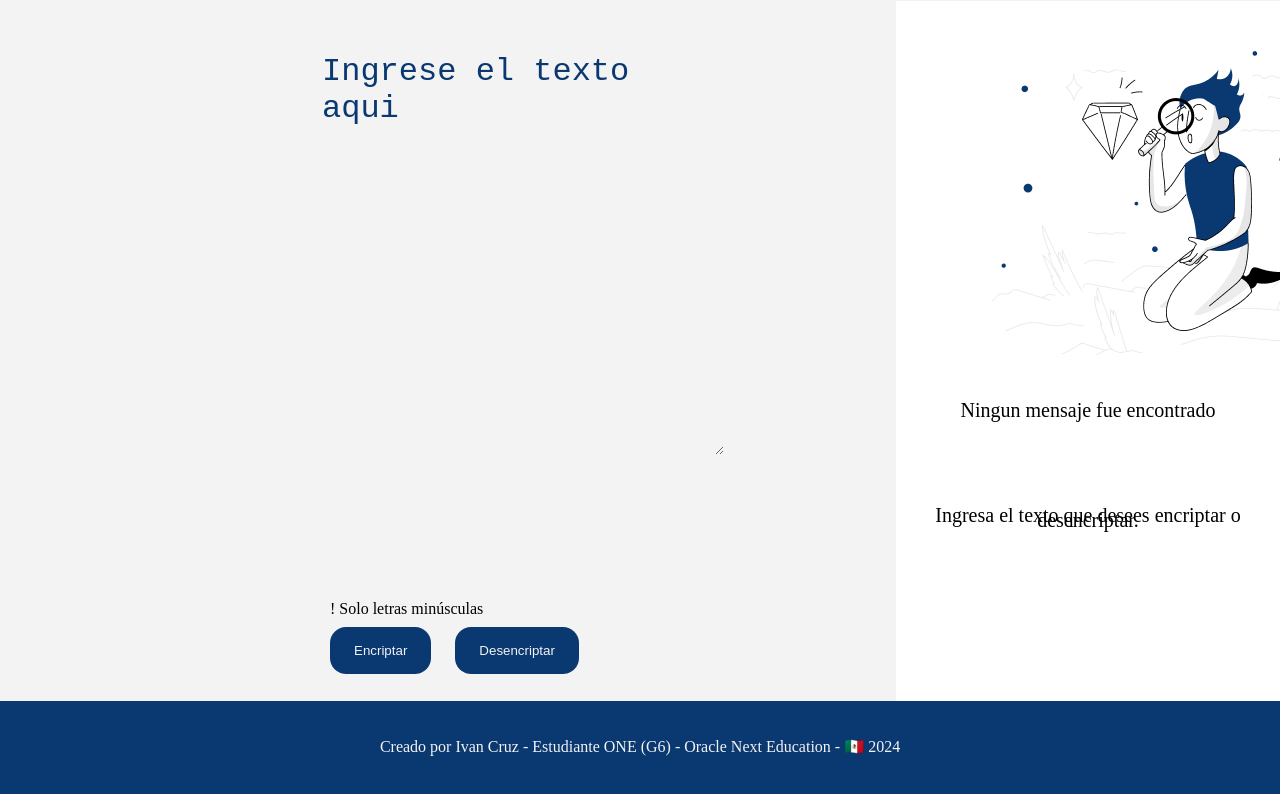
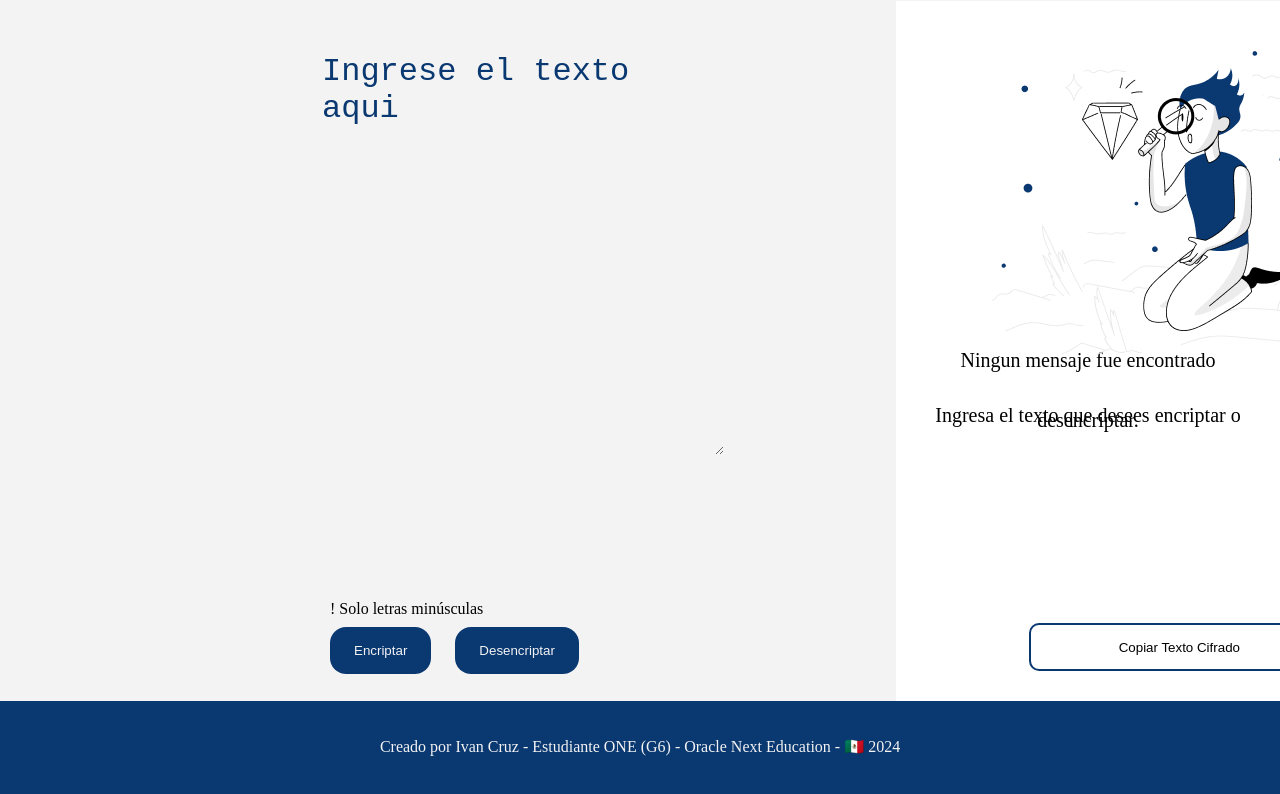
Before and after one commit to Ivandv19/challenge-encriptador, a plain HTML site: page index.html in a window 1280 px wide. Shown: the part 90-884 px from the top of the page. Drawn offline with Linux system fonts and the light colour scheme.

Commit message:
version estable, agrega boton copiar

```diff
--- a/app.js
+++ b/app.js
@@ -39,10 +39,7 @@ function encriptar() {
 
     const textoCifrado = arr.join('');
     console.log(textoCifrado);
-    // Asigna el texto encriptado al valor del input
     document.getElementById("texto2").value = textoCifrado;
-
-    // Después de que la encriptación se complete, mostramos el contenedor del input
     document.getElementById("texto2Container").style.display = "block";
 }
 
@@ -58,3 +55,14 @@ function desencriptar() {
     console.log(textoDescifrado);
     document.getElementById("texto2").value = textoDescifrado;
 }
+
+function copiarTexto() {
+    var textoCifrado = document.getElementById("texto2").value;
+    navigator.clipboard.writeText(textoCifrado)
+        .then(function() {
+            alert("Texto copiado al portapapeles correctamente");
+        })
+        .catch(function(error) {
+            console.error("Error al copiar texto: ", error);
+        });
+}
--- a/index.html
+++ b/index.html
@@ -41,6 +41,7 @@
             <div id="texto2Container" style="display: none;">
                 <textarea name="" id="texto2" cols="30" rows="10"></textarea>
             </div>
+            <button id="botonCopiar" onclick="copiarTexto()">Copiar Texto Cifrado</button>
         </section>
 
 
--- a/style.css
+++ b/style.css
@@ -1,4 +1,3 @@
-/* Estilos para el encabezado */
 .cajaLogo {
     background: #F3F3F3;
     padding: 20px 0px;
@@ -62,7 +61,7 @@
 
 }
 
-.encriptar #botones{
+.encriptar #botones {
 
     position: relative;
     width: 300px;
@@ -76,10 +75,9 @@
     position: relative;
     background-color: white;
     width: 30%;
-    height: 500px;
+    height: 600px;
     border: none;
     float: left;
-
 }
 
 .desencriptar #imgMuñeco {
@@ -90,14 +88,11 @@
 }
 
 .desencriptar p {
-    margin-top: 100px;
+    margin-top: 50px;
     text-align: center;
     font-size: 20px;
     line-height: 5px;
-
 }
-
-
 
 .desencriptar textarea {
 
@@ -107,7 +102,7 @@
     bottom: 25px;
     left: 30px;
     width: 90%;
-    height: 130%;
+    height: 90%;
     background-color: white;
     font-size: 32px;
     border: 2px;
@@ -116,11 +111,30 @@
 
 }
 
+.desencriptar button {
+    width: 300px;
+    height: 48px;
+    margin-top: 200px;
+    margin-left: 10em;
+    border: 2px solid #0A3871;
+    border-radius: 10px;
+    background-color: transparent;
+    color: #000000;
+    padding: 10px 20px;
+}
+
+
+#botonCopiar {
+    position: absolute;
+    cursor: pointer;
+    width: 300px;
+}
+
 footer {
-    background-color: #0A3871; /* Color de fondo ajustado */
-    padding: 3% 0; /* Añadir relleno superior e inferior para separación */
-    text-align: center; /* Centrar el contenido */
-    color: #F3F3F3; /* Color del texto */
-    clear: both; /* Limpiar flotantes */
+    background-color: #0A3871;
+    padding: 3% 0;
+    text-align: center;
+    color: #F3F3F3;
+    clear: both;
 
 }
```
